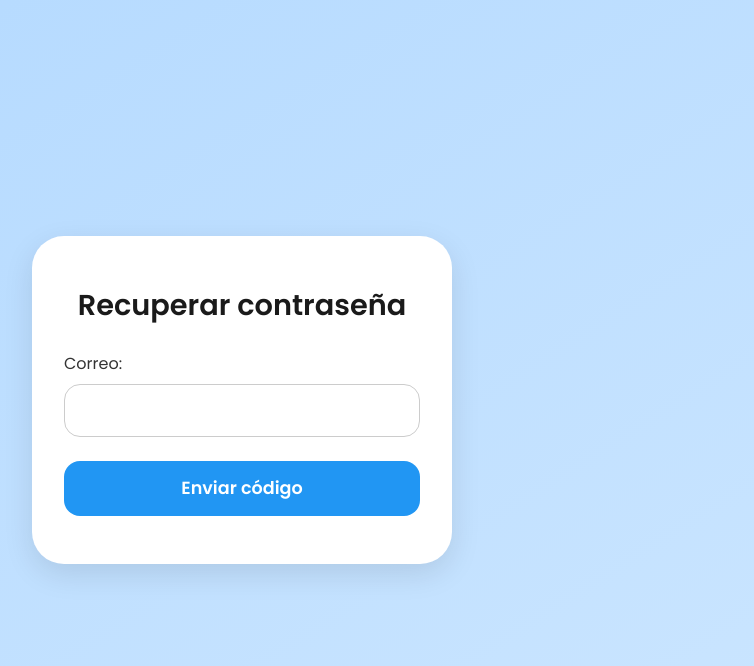
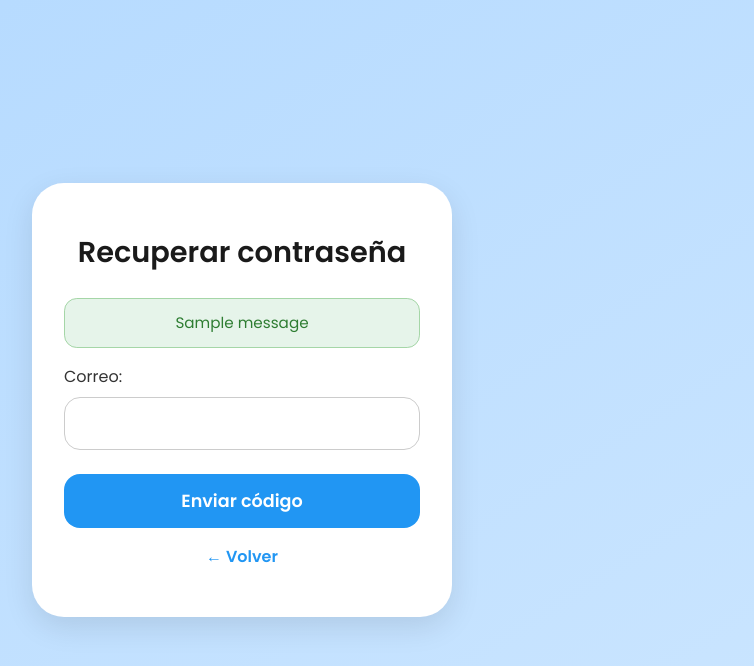
Before and after one commit to HenryJMJ/Kabli, a Django app: page /recuperar/ in a window 1280 px wide. Shown: the top 666 px of the page, without its empty margins (398-1152 px from the left). Run offline with Django 5.2, Linux system fonts and the light colour scheme; tables that the repository leaves empty hold one stand-in row (values such as "Sample post"); one stand-in notice (Sample message) is shown.

Commit message:
Descripción de los cambios realizados

```diff
--- a/usuarios/templates/usuarios/enviar_codigo.html
+++ b/usuarios/templates/usuarios/enviar_codigo.html
@@ -79,6 +79,43 @@
       background-color: #1976d2;
     }
 
+    .volver-btn {
+      display: inline-block;
+      margin-top: 1rem;
+      font-size: 1rem;
+      color: #2196f3;
+      text-decoration: none;
+      font-weight: 600;
+      transition: color 0.3s ease;
+    }
+
+    .volver-btn:hover {
+      color: #1976d2;
+    }
+
+    .volver-btn::before {
+      content: "← ";
+    }
+
+    .message {
+      margin-bottom: 1rem;
+      padding: 0.8rem 1rem;
+      border-radius: 0.8rem;
+      font-size: 0.95rem;
+    }
+
+    .message.success {
+      background-color: #e6f4ea;
+      color: #2e7d32;
+      border: 1px solid #a5d6a7;
+    }
+
+    .message.error {
+      background-color: #fdecea;
+      color: #c62828;
+      border: 1px solid #e57373;
+    }
+
     @keyframes fadeIn {
       from { opacity: 0; transform: translateY(20px); }
       to { opacity: 1; transform: translateY(0); }
@@ -88,12 +125,21 @@
 <body>
   <div class="recovery-box">
     <h2>Recuperar contraseña</h2>
+
+    {% if messages %}
+      {% for message in messages %}
+        <div class="message {% if message.tags %}{{ message.tags }}{% endif %}">{{ message }}</div>
+      {% endfor %}
+    {% endif %}
+
     <form method="post">
       {% csrf_token %}
       <label for="email">Correo:</label>
       <input type="email" id="email" name="email" required>
       <button type="submit">Enviar código</button>
     </form>
+
+    <a href="{% url 'login' %}" class="volver-btn">Volver</a>
   </div>
 </body>
 </html>
--- a/usuarios/views.py
+++ b/usuarios/views.py
@@ -600,12 +600,27 @@ def enviar_codigo_view(request):
             code_instance = PasswordResetCode.objects.create(user=user)
             send_mail(
                 'Código de Verificación',
-                f'Tu código de verificación es: {code_instance.code}',
+                f'¡Hola!\n\n'
+                f'\n\n'
+                f'Este es tu código de verificación para recuperar tu contraseña: {code_instance.code}\n\n'
+                f'\n\n'
+                f'Ingresa el código correctamente para poder cambiar tu contraseña 🔑.\n\n'
+                f'\n\n'
+                f'⚠️ IMPORTANTE:\n\n'
+                f'• Este código es único y tiene un tiempo limitado para su uso ⏳.\n\n'
+                f'• No compartas tu código con nadie por seguridad 🔒.\n\n'
+                f'\n\n'
+                f'Si no solicitaste este código, por favor ignora este mensaje 🛑.\n\n'
+                f'\n\n'
+                f'¡Gracias por utilizar nuestros servicios! 🙏\n\n'
+                f'\n\n'
+                f'Saludos,\n\n'
+                f' El equipo de soporte.',
                 settings.DEFAULT_FROM_EMAIL,
                 [email]
             )
             request.session['reset_user_id'] = user.id
-            messages.success(request, 'Se ha enviado un código a tu correo.')
+            messages.success(request, 'Se ha enviado un código a tu correo, verifica en ingrésalo aquí')
             return redirect('verificar_codigo')
         else:
             messages.error(request, 'No existe una cuenta con ese correo.')
```
Also changed, not shown: usuarios/templates/usuarios/cambiar_contraseña.html (+49 -0 lines), usuarios/templates/usuarios/verificar_codigo.html (+36 -0 lines), db.sqlite3.
